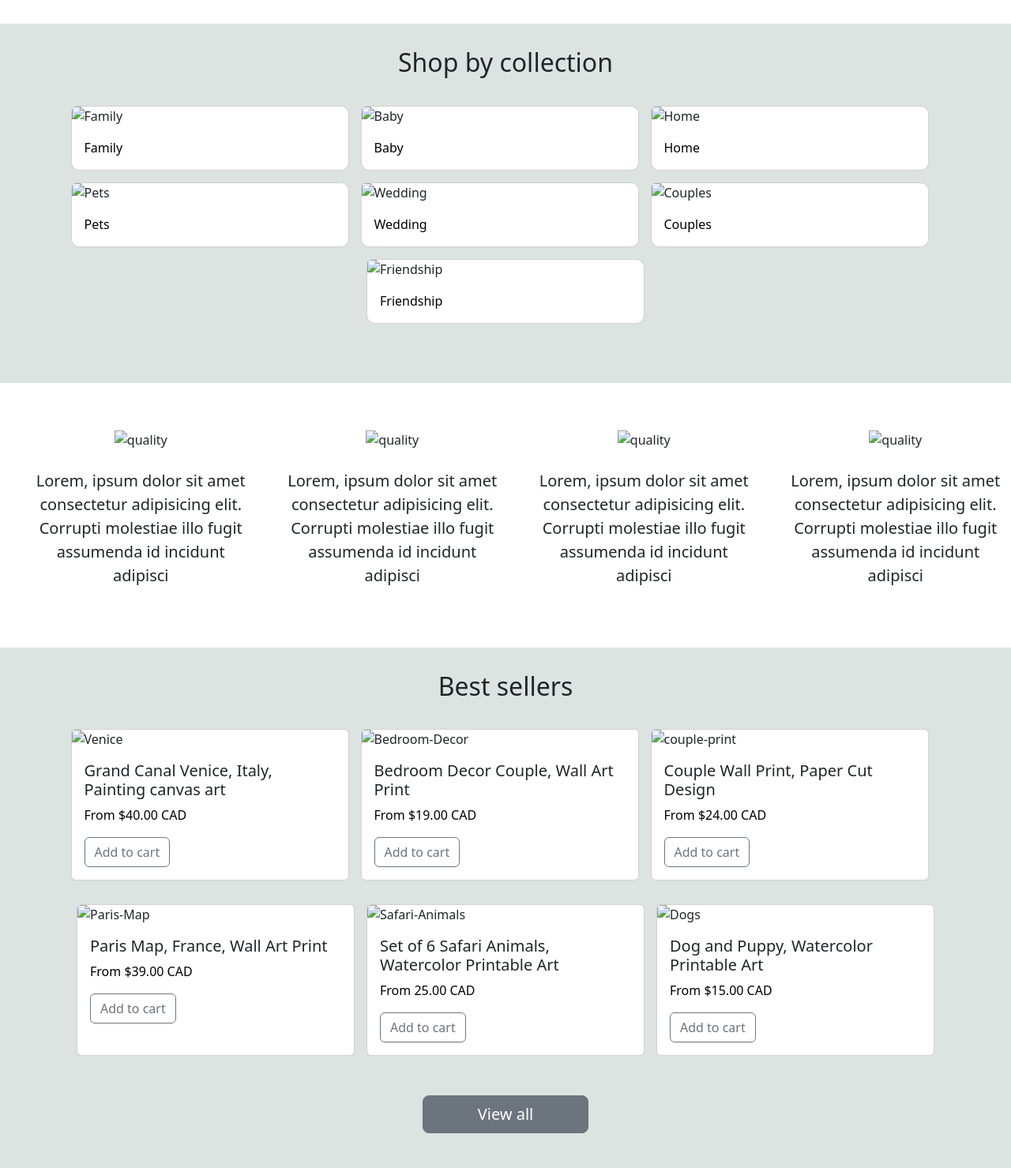
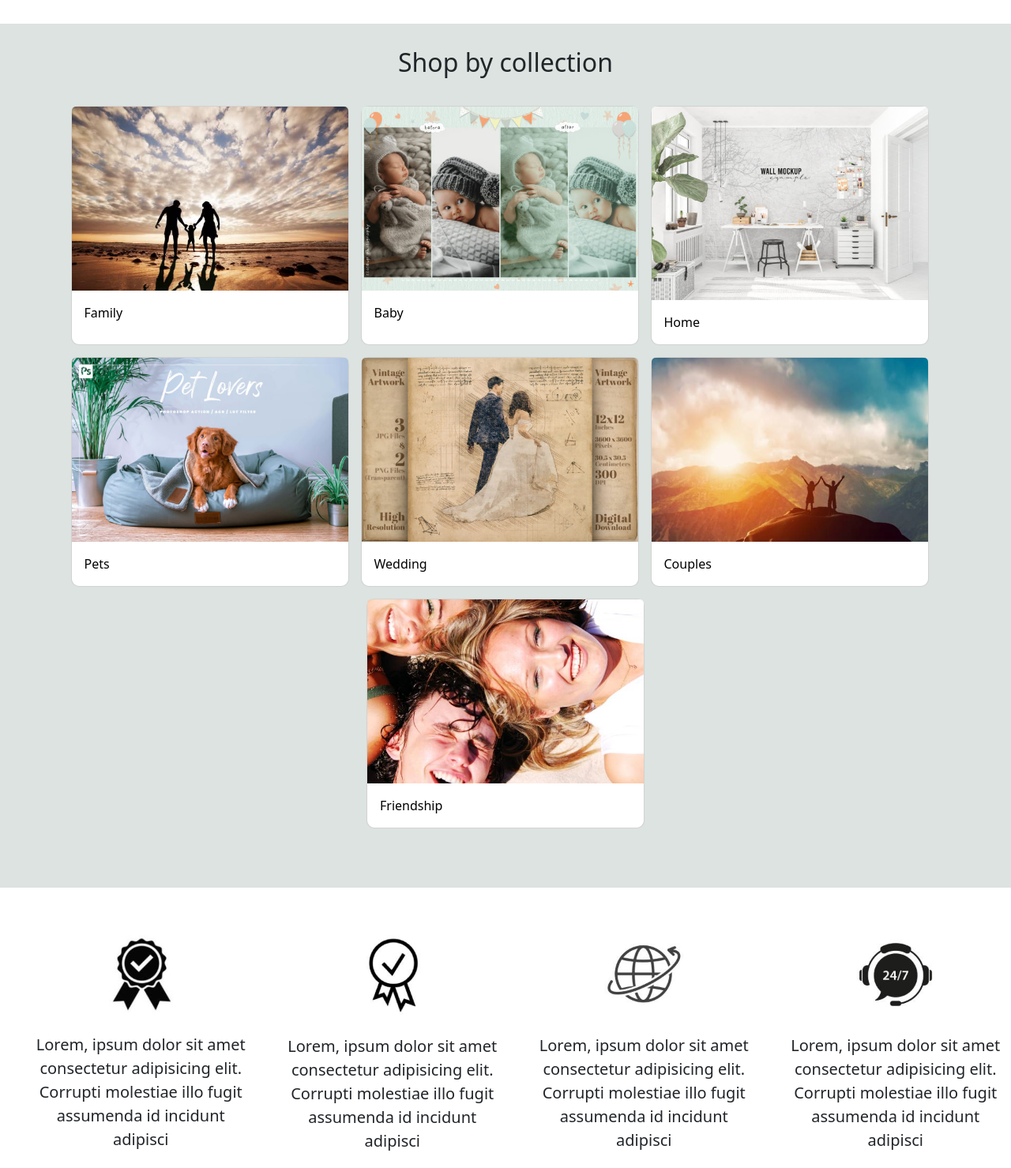
Before and after one commit to katerynastarynska/digitalArtWorks, a plain HTML site: page index.html in a window 1280 px wide. Shown: the part 660-2139 px from the top of the page at 79% size. Drawn offline with nearby package versions, Linux system fonts and the light colour scheme; the site is published under a folder, as on GitHub Pages, so addresses that start at the root find nothing.

Commit message:
fix image not showing bug

```diff
--- a/index.html
+++ b/index.html
@@ -97,43 +97,43 @@
             <h2>Shop by collection</h2>
             <div class="categories">
                 <div class="card card-categories" style="width: 22rem;">
-                    <img src="/images/categories/family.jpg" class="card-img-top" alt="Family">
+                    <img src="./images/categories/family.jpg" class="card-img-top" alt="Family">
                     <div class="card-body">
                         <p class="card-text">Family</p>
                     </div>
                 </div>
                 <div class="card card-categories" style="width: 22rem;">
-                    <img src="/images/categories/baby.jpg" class="card-img-top" alt="Baby">
+                    <img src="./images/categories/baby.jpg" class="card-img-top" alt="Baby">
                     <div class="card-body">
                         <p class="card-text">Baby</p>
                     </div>
                 </div>
                 <div class="card card-categories" style="width: 22rem;">
-                    <img src="/images/categories/home.jpg" class="card-img-top" alt="Home">
+                    <img src="./images/categories/home.jpg" class="card-img-top" alt="Home">
                     <div class="card-body">
                         <p class="card-text">Home</p>
                     </div>
                 </div>
                 <div class="card card-categories" style="width: 22rem;">
-                    <img src="/images/categories/pets.jpg" class="card-img-top" alt="Pets">
+                    <img src="./images/categories/pets.jpg" class="card-img-top" alt="Pets">
                     <div class="card-body">
                         <p class="card-text">Pets</p>
                     </div>
                 </div>
                 <div class="card card-categories" style="width: 22rem;">
-                    <img src="/images/categories/wedding.jpg" class="card-img-top" alt="Wedding">
+                    <img src="./images/categories/wedding.jpg" class="card-img-top" alt="Wedding">
                     <div class="card-body">
                         <p class="card-text">Wedding</p>
                     </div>
                 </div>
                 <div class="card card-categories" style="width: 22rem;">
-                    <img src="/images/categories/couple.jpg" class="card-img-top" alt="Couples">
+                    <img src="./images/categories/couple.jpg" class="card-img-top" alt="Couples">
                     <div class="card-body">
                         <p class="card-text">Couples</p>
                     </div>
                 </div>
                 <div class="card card-categories" style="width: 22rem;">
-                    <img src="/images/categories/friends.jpg" class="card-img-top" alt="Friendship">
+                    <img src="./images/categories/friends.jpg" class="card-img-top" alt="Friendship">
                     <div class="card-body">
                         <p class="card-text">Friendship</p>
                     </div>
@@ -145,28 +145,28 @@
             <ul class="benefits-list">
                 <li class="benefit-item">
                     <div>
-                        <img class="benefit-item__img" src="/images/signs/quality.jpg" alt="quality" width="100">
+                        <img class="benefit-item__img" src="./images/signs/quality.jpg" alt="quality" width="100">
                         <p class="benefit-item__text">Lorem, ipsum dolor sit amet consectetur adipisicing elit. Corrupti
                             molestiae illo fugit assumenda id incidunt adipisci</p>
                     </div>
                 </li>
                 <li class="benefit-item">
                     <div>
-                        <img class="benefit-item__img" src="/images/signs/warranty.jpg" alt="quality" width="100">
+                        <img class="benefit-item__img" src="./images/signs/warranty.jpg" alt="quality" width="100">
                         <p class="benefit-item__text">Lorem, ipsum dolor sit amet consectetur adipisicing elit. Corrupti
                             molestiae illo fugit assumenda id incidunt adipisci</p>
                     </div>
                 </li>
                 <li class="benefit-item">
                     <div>
-                        <img class="benefit-item__img" src="/images/signs/worldwide.jpg" alt="quality" width="100">
+                        <img class="benefit-item__img" src="./images/signs/worldwide.jpg" alt="quality" width="100">
                         <p class="benefit-item__text">Lorem, ipsum dolor sit amet consectetur adipisicing elit. Corrupti
                             molestiae illo fugit assumenda id incidunt adipisci</p>
                     </div>
                 </li>
                 <li class="benefit-item">
                     <div>
-                        <img class="benefit-item__img" src="/images/signs/support.jpg" alt="quality" width="100">
+                        <img class="benefit-item__img" src="./images/signs/support.jpg" alt="quality" width="100">
                         <p class="benefit-item__text">Lorem, ipsum dolor sit amet consectetur adipisicing elit. Corrupti
                             molestiae illo fugit assumenda id incidunt adipisci</p>
                     </div>
@@ -178,7 +178,7 @@
             <h2>Best sellers</h2>
             <div class="best-sellers__list">
                 <div class="card best-sellers__card" style="width: 22rem;">
-                    <img src="/images/bestsellers/italy.jpg" class="card-img-top" alt="Venice">
+                    <img src="./images/bestsellers/italy.jpg" class="card-img-top" alt="Venice">
                     <div class="card-body best-sellers__card-body">
                         <h5 class="card-title">Grand Canal Venice, Italy, Painting canvas art</h5>
                         <p class="card-text">From $40.00 CAD</p>
@@ -186,7 +186,7 @@
                     </div>
                 </div>
                 <div class="card best-sellers__card" style="width: 22rem;">
-                    <img src="/images/bestsellers/Bedroom-Decor.jpg" class="card-img-top" alt="Bedroom-Decor">
+                    <img src="./images/bestsellers/Bedroom-Decor.jpg" class="card-img-top" alt="Bedroom-Decor">
                     <div class="card-body best-sellers__card-body">
                         <h5 class="card-title">Bedroom Decor Couple, Wall Art Print</h5>
                         <p class="card-text">From $19.00 CAD</p>
@@ -194,7 +194,7 @@
                     </div>
                 </div>
                 <div class="card best-sellers__card" style="width: 22rem;">
-                    <img src="/images/bestsellers/couple-print.jpg" class="card-img-top" alt="couple-print">
+                    <img src="./images/bestsellers/couple-print.jpg" class="card-img-top" alt="couple-print">
                     <div class="card-body best-sellers__card-body">
                         <h5 class="card-title">Couple Wall Print, Paper Cut Design
                         </h5>
@@ -203,7 +203,7 @@
                     </div>
                 </div>
                 <div class="card best-sellers__card" style="width: 22rem;">
-                    <img src="/images/bestsellers/Paris-Map.jpg" class="card-img-top" alt="Paris-Map">
+                    <img src="./images/bestsellers/Paris-Map.jpg" class="card-img-top" alt="Paris-Map">
                     <div class="card-body best-sellers__card-body">
                         <h5 class="card-title">Paris Map, France, Wall Art Print</h5>
                         <p class="card-text">From $39.00 CAD</p>
@@ -211,7 +211,7 @@
                     </div>
                 </div>
                 <div class="card best-sellers__card" style="width: 22rem;">
-                    <img src="/images/bestsellers/Safari-Animals.jpg" class="card-img-top" alt="Safari-Animals">
+                    <img src="./images/bestsellers/Safari-Animals.jpg" class="card-img-top" alt="Safari-Animals">
                     <div class="card-body best-sellers__card-body">
                         <h5 class="card-title">Set of 6 Safari Animals, Watercolor Printable Art</h5>
                         <p class="card-text">From 25.00 CAD</p>
@@ -219,7 +219,7 @@
                     </div>
                 </div>
                 <div class="card best-sellers__card" style="width: 22rem;">
-                    <img src="/images/bestsellers/Watercolor-Dog.jpg" class="card-img-top" alt="Dogs">
+                    <img src="./images/bestsellers/Watercolor-Dog.jpg" class="card-img-top" alt="Dogs">
                     <div class="card-body best-sellers__card-body">
                         <h5 class="card-title">Dog and Puppy, Watercolor Printable Art </h5>
                         <p class="card-text">From $15.00 CAD</p>
```
